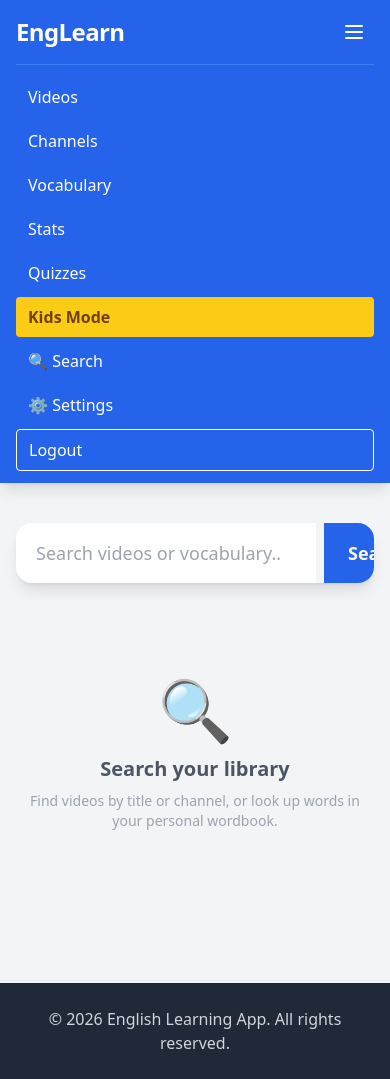
After one commit to Glory-yk/english-end-app-rebuilding, a Flask app: page /search in a window 390 px wide, after a click that opens the changed part. The commit adds this page. Run offline with Flask 3, Linux system fonts and the light colour scheme; the visitor is signed in with stand-in values (Sample User, id 1); some libraries are stand-ins or nearby versions.

Commit message:
upgrade: [search] site-wide search for videos and vocabulary
Add GET /search route that queries videos by title/channel and the
user's wordbook by word/meaning, returning grouped results on a
dedicated page. Search icon added to desktop nav; mobile dropdown
gets a text link. No schema changes.

```diff
--- a/english-learning-flask/app/routes/main.py
+++ b/english-learning-flask/app/routes/main.py
@@ -1,12 +1,12 @@
 import hashlib
 from datetime import datetime, timedelta, date as date_type
-from flask import Blueprint, render_template
+from flask import Blueprint, render_template, request
 from flask_login import login_required, current_user
 from sqlalchemy import func, case
 from sqlalchemy.orm import joinedload
 from app.models.profile import Profile
 from app.models.progress import LearningSession, Quiz
-from app.models.vocabulary import UserVocabulary
+from app.models.vocabulary import UserVocabulary, Vocabulary
 from app.models.video import Video, Channel
 from app import db
 
@@ -263,3 +263,54 @@ def stats():
                          vocab_growth_labels=vocab_growth_labels,
                          vocab_growth_values=vocab_growth_values,
                          struggling_words=struggling_words)
+
+
+@main_bp.route('/search')
+@login_required
+def search():
+    """Site-wide search: videos by title/channel, vocabulary by word/meaning."""
+    q = request.args.get('q', '').strip()
+
+    videos = []
+    vocab_results = []
+
+    if len(q) >= 2:
+        like_q = f'%{q}%'
+
+        # Search all videos in the library by title or channel name
+        videos = (
+            Video.query
+            .filter(
+                db.or_(
+                    Video.title.ilike(like_q),
+                    Video.channel_name.ilike(like_q),
+                )
+            )
+            .order_by(Video.created_at.desc())
+            .limit(12)
+            .all()
+        )
+
+        # Search the current user's personal wordbook by English word or Korean meaning
+        profile = Profile.query.filter_by(user_id=current_user.id).first()
+        if profile:
+            vocab_results = (
+                UserVocabulary.query
+                .filter_by(profile_id=profile.id)
+                .join(UserVocabulary.vocabulary)
+                .filter(
+                    db.or_(
+                        Vocabulary.word.ilike(like_q),
+                        Vocabulary.meaning_ko.ilike(like_q),
+                    )
+                )
+                .limit(12)
+                .all()
+            )
+
+    return render_template(
+        'main/search.html',
+        q=q,
+        videos=videos,
+        vocab_results=vocab_results,
+    )
--- a/english-learning-flask/app/templates/base.html
+++ b/english-learning-flask/app/templates/base.html
@@ -45,6 +45,11 @@
                     <a href="{{ url_for('main.stats') }}" class="hover:text-blue-200 font-medium">Stats</a>
                     <a href="{{ url_for('quiz.index') }}" class="hover:text-blue-200 font-medium">Quizzes</a>
                     <a href="{{ url_for('kids.index') }}" class="bg-yellow-400 text-yellow-900 px-3 py-1 rounded-full font-bold hover:bg-yellow-300">Kids Mode</a>
+                    <a href="{{ url_for('main.search') }}" class="hover:text-blue-200" aria-label="Search videos and vocabulary">
+                        <svg xmlns="http://www.w3.org/2000/svg" class="w-5 h-5" fill="none" viewBox="0 0 24 24" stroke="currentColor" stroke-width="2">
+                            <circle cx="11" cy="11" r="8"/><path d="M21 21l-4.35-4.35"/>
+                        </svg>
+                    </a>
                     <a href="{{ url_for('auth.settings') }}" class="hover:text-blue-200 font-medium" aria-label="Profile settings">⚙</a>
                     <a href="{{ url_for('auth.logout') }}" class="text-sm border border-white px-3 py-1 rounded hover:bg-white hover:text-blue-600 transition">Logout</a>
                 </div>
@@ -76,6 +81,7 @@
                     <a href="{{ url_for('main.stats') }}" class="block px-3 py-2 rounded hover:bg-blue-700 font-medium">Stats</a>
                     <a href="{{ url_for('quiz.index') }}" class="block px-3 py-2 rounded hover:bg-blue-700 font-medium">Quizzes</a>
                     <a href="{{ url_for('kids.index') }}" class="block px-3 py-2 rounded bg-yellow-400 text-yellow-900 font-bold hover:bg-yellow-300">Kids Mode</a>
+                    <a href="{{ url_for('main.search') }}" class="block px-3 py-2 rounded hover:bg-blue-700 font-medium">🔍 Search</a>
                     <a href="{{ url_for('auth.settings') }}" class="block px-3 py-2 rounded hover:bg-blue-700 font-medium">⚙ Settings</a>
                     <a href="{{ url_for('auth.logout') }}" class="block px-3 py-2 rounded border border-white hover:bg-white hover:text-blue-600 transition font-medium mt-2">Logout</a>
                 {% else %}
--- /dev/null
+++ b/english-learning-flask/app/templates/main/search.html
@@ -0,0 +1,149 @@
+{% extends 'base.html' %}
+
+{% block content %}
+<div class="container mx-auto px-4 py-10 max-w-4xl">
+
+    <!-- Search bar -->
+    <form action="{{ url_for('main.search') }}" method="get" class="mb-8">
+        <label for="search-input" class="sr-only">Search</label>
+        <div class="flex gap-2 shadow-lg rounded-2xl overflow-hidden">
+            <input id="search-input"
+                   type="search"
+                   name="q"
+                   value="{{ q }}"
+                   placeholder="Search videos or vocabulary…"
+                   autofocus
+                   class="flex-1 px-5 py-4 text-lg text-gray-800 focus:outline-none border-0"
+                   aria-label="Search query">
+            <button type="submit"
+                    class="bg-blue-600 hover:bg-blue-700 text-white font-bold px-6 text-lg transition"
+                    aria-label="Submit search">
+                Search
+            </button>
+        </div>
+    </form>
+
+    {% if q and q | length >= 2 %}
+
+        <!-- Summary line -->
+        {% set total = videos | length + vocab_results | length %}
+        <p class="text-gray-500 text-sm mb-6">
+            {% if total == 0 %}
+                No results for <strong class="text-gray-800">"{{ q }}"</strong>.
+            {% else %}
+                Found <strong class="text-gray-800">{{ total }} result{{ 's' if total != 1 }}</strong>
+                for <strong class="text-gray-800">"{{ q }}"</strong>.
+            {% endif %}
+        </p>
+
+        <!-- ── Video Results ──────────────────────────────────── -->
+        <section aria-labelledby="videos-heading" class="mb-10">
+            <h2 id="videos-heading"
+                class="text-xl font-bold text-gray-800 mb-4 flex items-center gap-2">
+                <span class="bg-blue-100 text-blue-700 rounded-lg px-2 py-0.5 text-sm font-semibold">
+                    {{ videos | length }}
+                </span>
+                Videos
+            </h2>
+
+            {% if videos %}
+            <div class="grid grid-cols-1 sm:grid-cols-2 gap-4">
+                {% for video in videos %}
+                <a href="{{ url_for('video.detail', video_id=video.id) }}"
+                   class="flex gap-3 bg-white rounded-xl shadow-sm hover:shadow-md border border-gray-100 hover:border-blue-200 transition p-3 group">
+                    <!-- Thumbnail -->
+                    <div class="shrink-0 w-28 h-16 rounded-lg overflow-hidden bg-gray-200 relative">
+                        {% if video.thumbnail_url %}
+                        <img src="{{ video.thumbnail_url }}"
+                             alt="{{ video.title }}"
+                             class="w-full h-full object-cover group-hover:scale-105 transition-transform duration-200">
+                        {% else %}
+                        <div class="w-full h-full flex items-center justify-center text-gray-400 text-2xl">▶</div>
+                        {% endif %}
+                        {% if video.difficulty %}
+                        <span class="absolute bottom-1 left-1 text-xs font-bold px-1.5 py-0.5 rounded
+                            {% if video.difficulty == 'easy' %}bg-green-500 text-white
+                            {% elif video.difficulty == 'medium' %}bg-yellow-400 text-yellow-900
+                            {% else %}bg-red-500 text-white{% endif %}">
+                            {{ video.difficulty | title }}
+                        </span>
+                        {% endif %}
+                    </div>
+                    <!-- Meta -->
+                    <div class="flex-1 min-w-0">
+                        <p class="font-semibold text-gray-800 text-sm leading-tight line-clamp-2
+                                  group-hover:text-blue-600 transition">
+                            {{ video.title }}
+                        </p>
+                        {% if video.channel_name %}
+                        <p class="text-xs text-gray-400 mt-1 truncate">{{ video.channel_name }}</p>
+                        {% endif %}
+                    </div>
+                </a>
+                {% endfor %}
+            </div>
+            {% else %}
+            <p class="text-gray-400 text-sm italic">No videos match this search.</p>
+            {% endif %}
+        </section>
+
+        <!-- ── Vocabulary Results ─────────────────────────────── -->
+        <section aria-labelledby="vocab-heading">
+            <h2 id="vocab-heading"
+                class="text-xl font-bold text-gray-800 mb-4 flex items-center gap-2">
+                <span class="bg-emerald-100 text-emerald-700 rounded-lg px-2 py-0.5 text-sm font-semibold">
+                    {{ vocab_results | length }}
+                </span>
+                My Vocabulary
+            </h2>
+
+            {% if vocab_results %}
+            <div class="grid grid-cols-1 sm:grid-cols-2 gap-3">
+                {% for uv in vocab_results %}
+                {% set v = uv.vocabulary %}
+                <a href="{{ url_for('vocab.word_detail', word_id=uv.id) }}"
+                   class="bg-white rounded-xl shadow-sm hover:shadow-md border border-gray-100 hover:border-emerald-200 transition p-4 group block">
+                    <div class="flex items-start justify-between gap-2">
+                        <div class="min-w-0">
+                            <p class="font-bold text-gray-800 group-hover:text-emerald-600 transition truncate">
+                                {{ v.word }}
+                            </p>
+                            {% if v.phonetic %}
+                            <p class="text-xs text-gray-400 font-mono">{{ v.phonetic }}</p>
+                            {% endif %}
+                            <p class="text-sm text-gray-600 mt-1 line-clamp-1">{{ v.meaning_ko }}</p>
+                        </div>
+                        <span class="shrink-0 text-xs font-semibold px-2 py-1 rounded-full capitalize
+                            {% if uv.status == 'mastered' %}bg-green-100 text-green-700
+                            {% elif uv.status == 'review' %}bg-blue-100 text-blue-700
+                            {% elif uv.status == 'learning' %}bg-yellow-100 text-yellow-700
+                            {% else %}bg-gray-100 text-gray-500{% endif %}">
+                            {{ uv.status }}
+                        </span>
+                    </div>
+                    {% if v.example_en %}
+                    <p class="text-xs text-gray-400 mt-2 italic line-clamp-1">{{ v.example_en }}</p>
+                    {% endif %}
+                </a>
+                {% endfor %}
+            </div>
+            {% else %}
+            <p class="text-gray-400 text-sm italic">No words in your wordbook match this search.</p>
+            {% endif %}
+        </section>
+
+    {% elif q %}
+        <!-- Query too short -->
+        <p class="text-gray-500">Please enter at least 2 characters to search.</p>
+
+    {% else %}
+        <!-- Empty state — no query yet -->
+        <div class="text-center py-16 text-gray-400">
+            <div class="text-6xl mb-4">🔍</div>
+            <h2 class="text-xl font-semibold text-gray-600 mb-2">Search your library</h2>
+            <p class="text-sm">Find videos by title or channel, or look up words in your personal wordbook.</p>
+        </div>
+    {% endif %}
+
+</div>
+{% endblock %}
```
Also changed, not shown: UPGRADE_LOG.md (+3 -0 lines).
